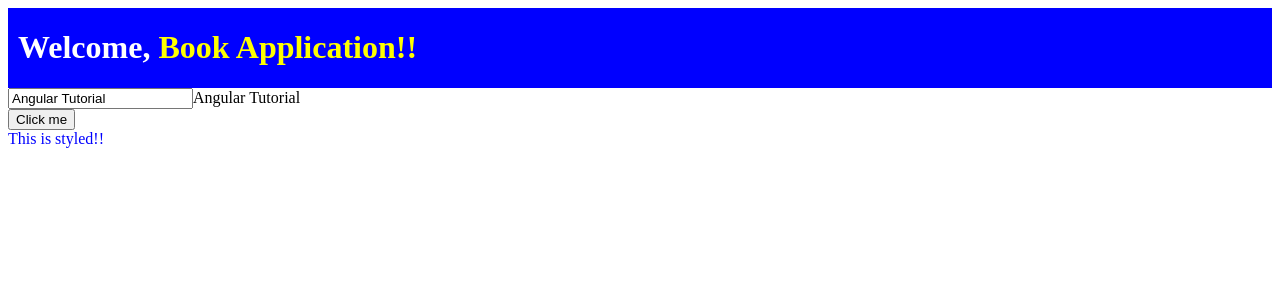
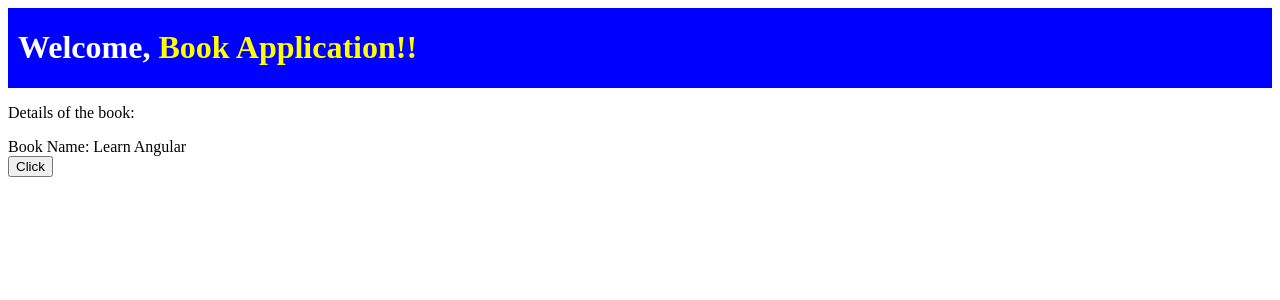
Before and after one commit to kskannandotwin/book-app1, an Angular app: page / in a window 1280 px wide. Shown: the top 300 px of the page. Built offline with nearby package versions, Linux system fonts and the light colour scheme.

Commit message:
06.05.2025
completed

```diff
--- a/src/app/app.component.html
+++ b/src/app/app.component.html
@@ -1,15 +1,9 @@
 <div class="main">
   <div class="toolbar">
     <span>
-      <h1>Welcome, <font color={{myColor}}>{{ projectTitle }}</font>
-      </h1>
+      <h1>Welcome, <font color={{myColor}}>{{ projectTitle }}</font></h1>
     </span>
   </div>
-  <input [(ngModel)]="bookName" type="text">{{ bookName }}
-
-  <table id="mytable" [attr.colspan]="2"></table>
-  <button (click)="showData($event)">Click me</button>
-  <div [class]="checkNumber ? 'messageClass1' : 'messageClass2'">{{ message }}</div>
-
-  <div [style.color]="colorBlue">This is styled!!</div>
+  <app-book-detail (eventEmitter)="message=$event" [bookName]="bookName"></app-book-detail>
+  {{ message }}
 </div>
--- a/src/app/app.component.ts
+++ b/src/app/app.component.ts
@@ -7,24 +7,12 @@ import { BookDetailComponent } from './book-detail/book-detail.component';
 @Component({
   selector: 'app-root',
   templateUrl: './app.component.html',
-  imports: [CommonModule, FormsModule],
+  imports: [CommonModule, FormsModule, BookDetailComponent],
   styleUrl: './app.component.scss',
 })
 export class AppComponent {
   projectTitle = 'Book Application!!';
   myColor = 'yellow';
-  status = true;
+  public bookName = 'Learn Angular';
   message = '';
-  classBlue = '';
-  class: any = 'blue-class';
-  checkNumber: boolean = true;
-  colorBlue = 'blue';
-  bookName = 'Angular Tutorial';
-
-  showData($event: any) {
-    // alert('button is clicked');
-    console.log('yes clicked me');
-    this.message = 'you clicked button';
-    this.classBlue = 'messageClass1';
-  }
 }
--- a/src/app/book-detail/book-detail.component.html
+++ b/src/app/book-detail/book-detail.component.html
@@ -1,3 +1,3 @@
 <p>Details of the book:</p>
 <div>Book Name: {{ bookName }}</div>
-<button (click)="myEvent()">Click</button>
+<button (click)="myevent($event)">Click</button>
--- a/src/app/book-detail/book-detail.component.ts
+++ b/src/app/book-detail/book-detail.component.ts
@@ -7,10 +7,10 @@ import { Component, EventEmitter, Input, Output } from '@angular/core';
   styleUrl: './book-detail.component.scss'
 })
 export class BookDetailComponent {
-  @Input('bookData') bookName: any;
+  @Input() bookName: any;
   @Output() eventEmitter = new EventEmitter();
 
-  myEvent() {
-    this.eventEmitter.emit('The book added successfully');
+  myevent(event: any) {
+    this.eventEmitter.emit('Book added successfully');
   }
 }
```
